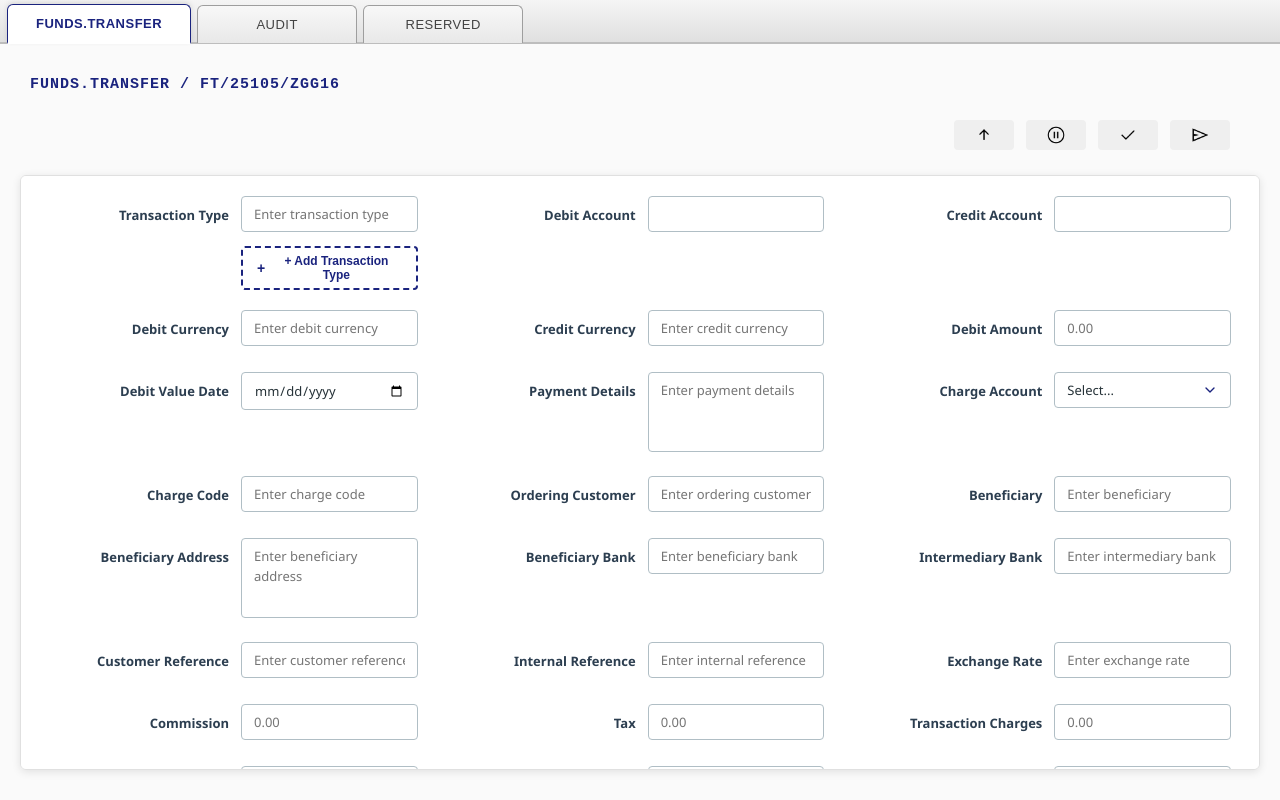
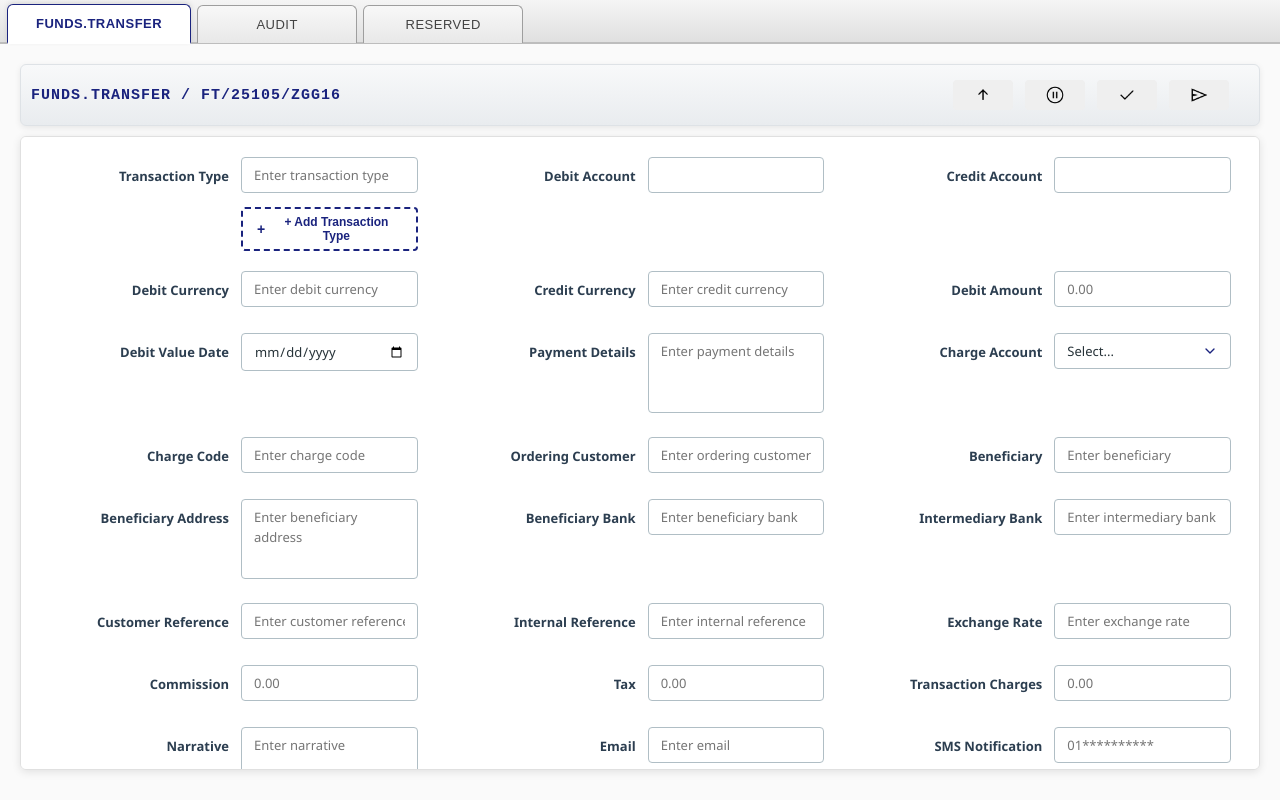
Before and after one commit to PrinceAbir/1t_project1, a React (Create React App) app: page / in a window 1280 px wide. Built offline with nearby package versions, Linux system fonts and the light colour scheme.

Commit message:
commite after marge3

```diff
--- a/src/components/T24TransactExplorer.js
+++ b/src/components/T24TransactExplorer.js
@@ -211,7 +211,13 @@ useEffect(() => {
 
       {/* Main */}
       <div className="t24-main-content">
-        <div className="t24-form-title">{currentTabData.title}</div>
+        <div className="t24-title-section">
+
+
+          <div className="t24-form-title">
+            {currentTabData.title}
+
+          </div>
 
           {/* T24 Action Buttons */}
           <div className="t24-action-section">
@@ -225,6 +231,10 @@ useEffect(() => {
               onCopy={handleCopy}
               disabled={!currentTabData}
             />
+          </div>
+
+
+
         </div>
 
         {/* Form Fields */}
```
Lines whose indentation alone changed are shown as unchanged.
